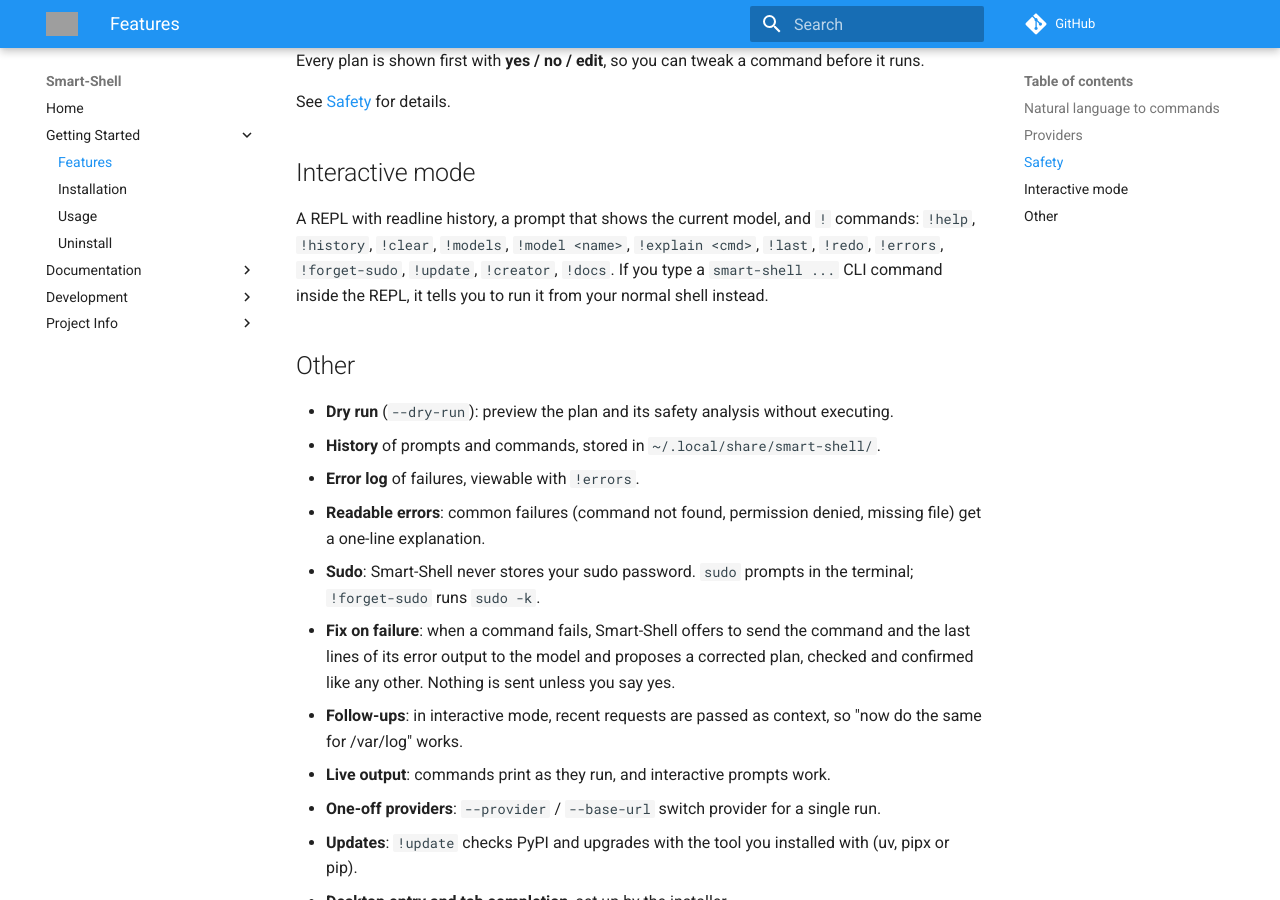
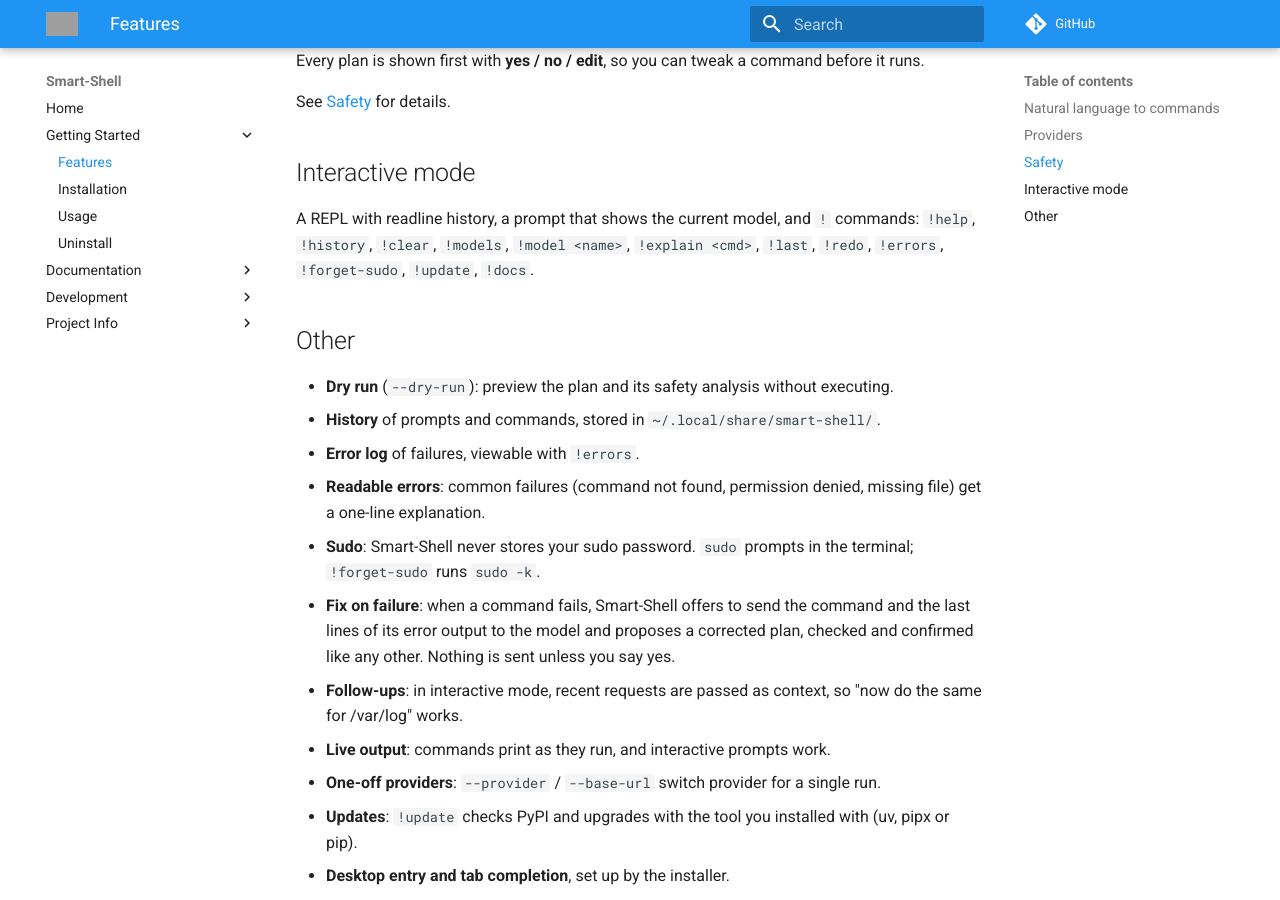
Before and after one commit to Lusan-sapkota/smart-shell, an MkDocs documentation site: the page built from docs/features.md, in a window 1280 px wide and 900 px high, scrolled down 1261 px. Built offline with MkDocs 1.6.1 and Material for MkDocs 9.7.7, drawn with Linux system fonts in a browser that asks for light colours; comment, search, counter and statistics services are not loaded; grey boxes are pictures that could not be loaded.

Commit message:
drop removed commands from docs

```diff
--- a/docs/features.md
+++ b/docs/features.md
@@ -39,7 +39,7 @@
 
 ## Interactive mode
 
-A REPL with readline history, a prompt that shows the current model, and `!` commands: `!help`, `!history`, `!clear`, `!models`, `!model <name>`, `!explain <cmd>`, `!last`, `!redo`, `!errors`, `!forget-sudo`, `!update`, `!creator`, `!docs`. If you type a `smart-shell ...` CLI command inside the REPL, it tells you to run it from your normal shell instead.
+A REPL with readline history, a prompt that shows the current model, and `!` commands: `!help`, `!history`, `!clear`, `!models`, `!model <name>`, `!explain <cmd>`, `!last`, `!redo`, `!errors`, `!forget-sudo`, `!update`, `!docs`.
 
 ## Other
 
```
Also changed, not shown: docs/api.md (+1 -1 lines), docs/usage.md (+1 -2 lines).
